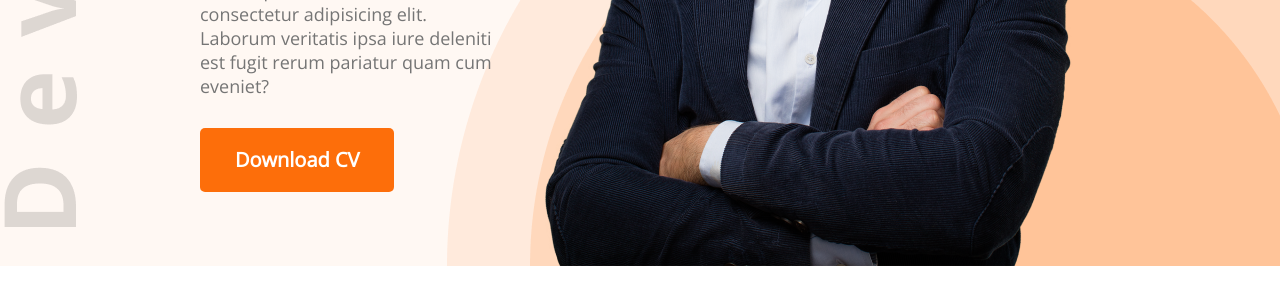
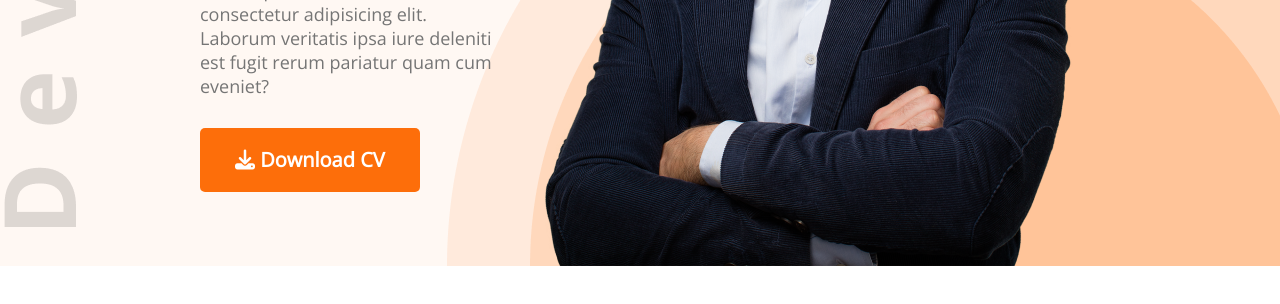
Before and after one commit to mahdirkabir/developer-portfolio, a plain HTML site: page index.html in a window 1280 px wide. Shown: the part 574-878 px from the top of the page. Drawn offline with nearby package versions, Linux system fonts and the light colour scheme.

Commit message:
all final

```diff
--- a/index.html
+++ b/index.html
@@ -10,6 +10,7 @@
     <link rel="preconnect" href="https://fonts.googleapis.com">
     <link rel="preconnect" href="https://fonts.gstatic.com" crossorigin>
     <link href="https://fonts.googleapis.com/css2?family=Open+Sans&display=swap" rel="stylesheet">
+    <script src="https://kit.fontawesome.com/6fbe944ccd.js" crossorigin="anonymous"></script>
 </head>
 
 <body>
@@ -29,7 +30,7 @@
                 <h1 class="banner-title">Mary Hardy</h1>
                 <p class="banner-description">Lorem ipsum dolor sit amet consectetur adipisicing elit. Laborum veritatis ipsa iure deleniti est
                 fugit rerum pariatur quam cum eveniet?</p>
-                <button class="btn-primary">Download CV</button>
+                <button class="btn-primary"><i class="fa-solid fa-download"></i> Download CV</button>
             </div>
             <img src="images/hardy.png" alt="">
         </div>
```
